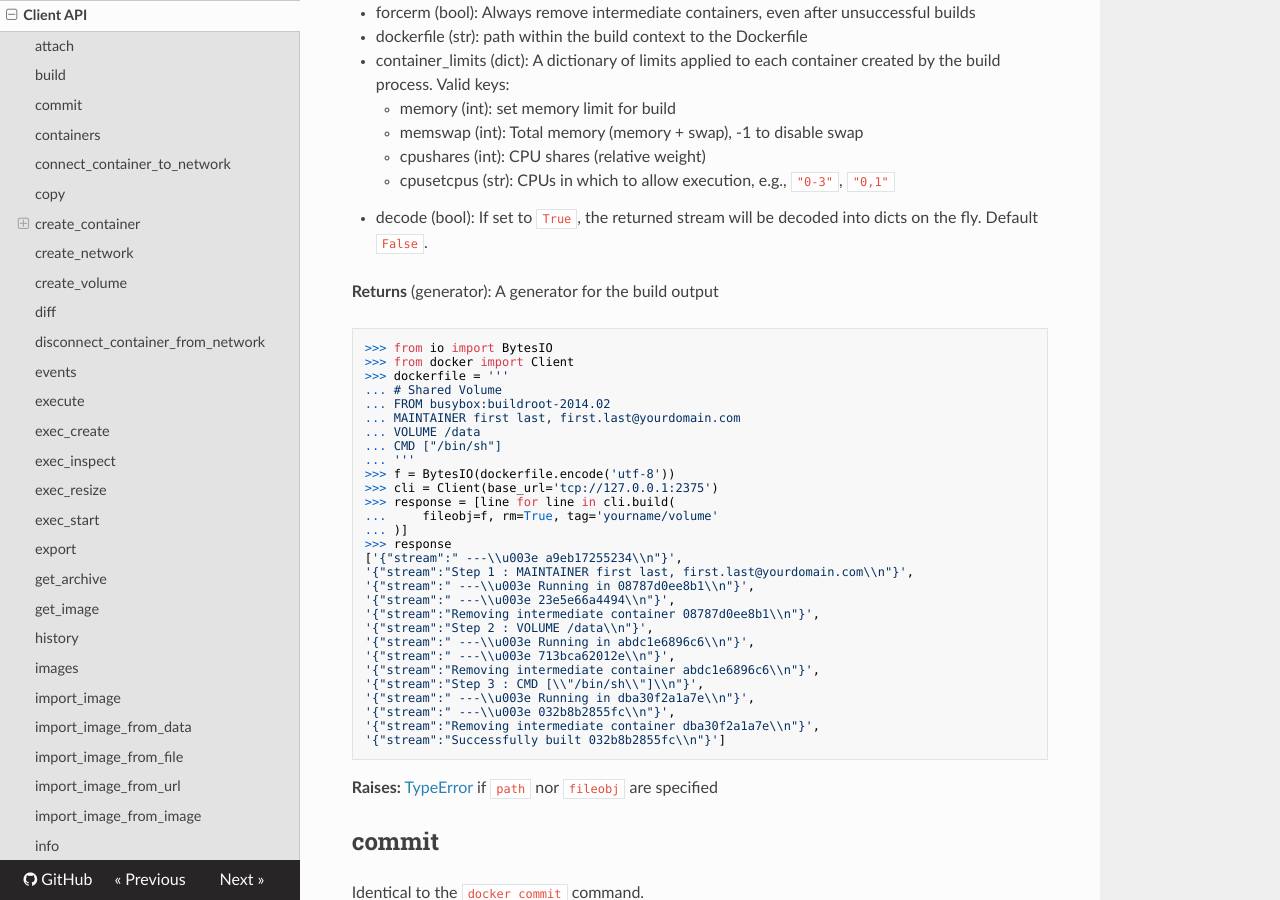
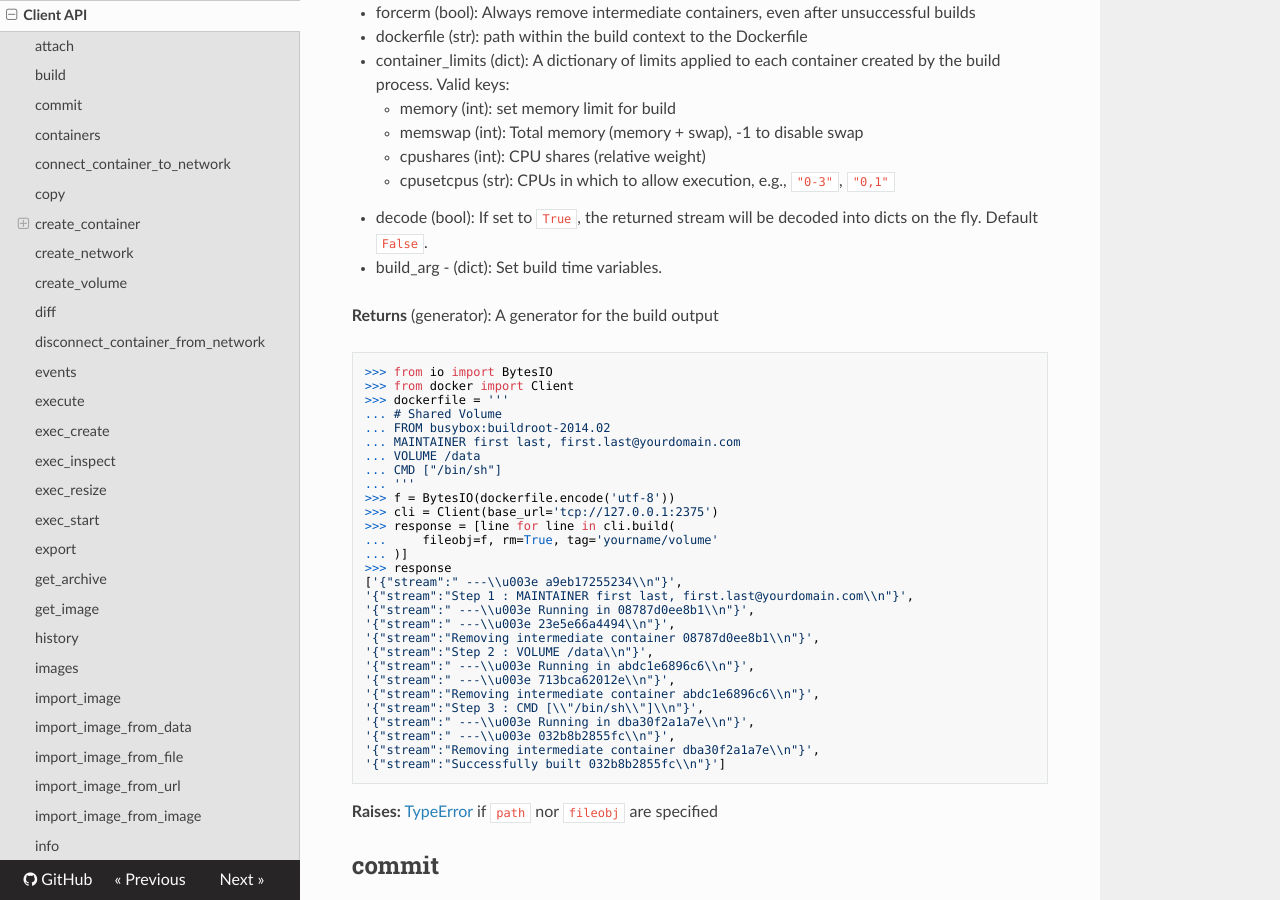
Before and after one commit to docker/docker-py, an MkDocs documentation site: the page built from docs/api.md, in a window 1280 px wide and 900 px high, scrolled down 1483 px. Built offline with MkDocs 1.6.1, drawn with Linux system fonts in a browser that asks for light colours; nearby versions of some CDN libraries; old or Windows-style settings are respelled for this version of MkDocs.

Commit message:
Add docs for build_args in build
Signed-off-by: Garth Bushell <garth@garthy.com>

```diff
--- a/docs/api.md
+++ b/docs/api.md
@@ -73,6 +73,7 @@ correct value (e.g `gzip`).
     - cpusetcpus (str): CPUs in which to allow execution, e.g., `"0-3"`, `"0,1"`
 * decode (bool): If set to `True`, the returned stream will be decoded into
   dicts on the fly. Default `False`.
+* build_arg - (dict): Set build time variables.
 
 **Returns** (generator): A generator for the build output
 
```
